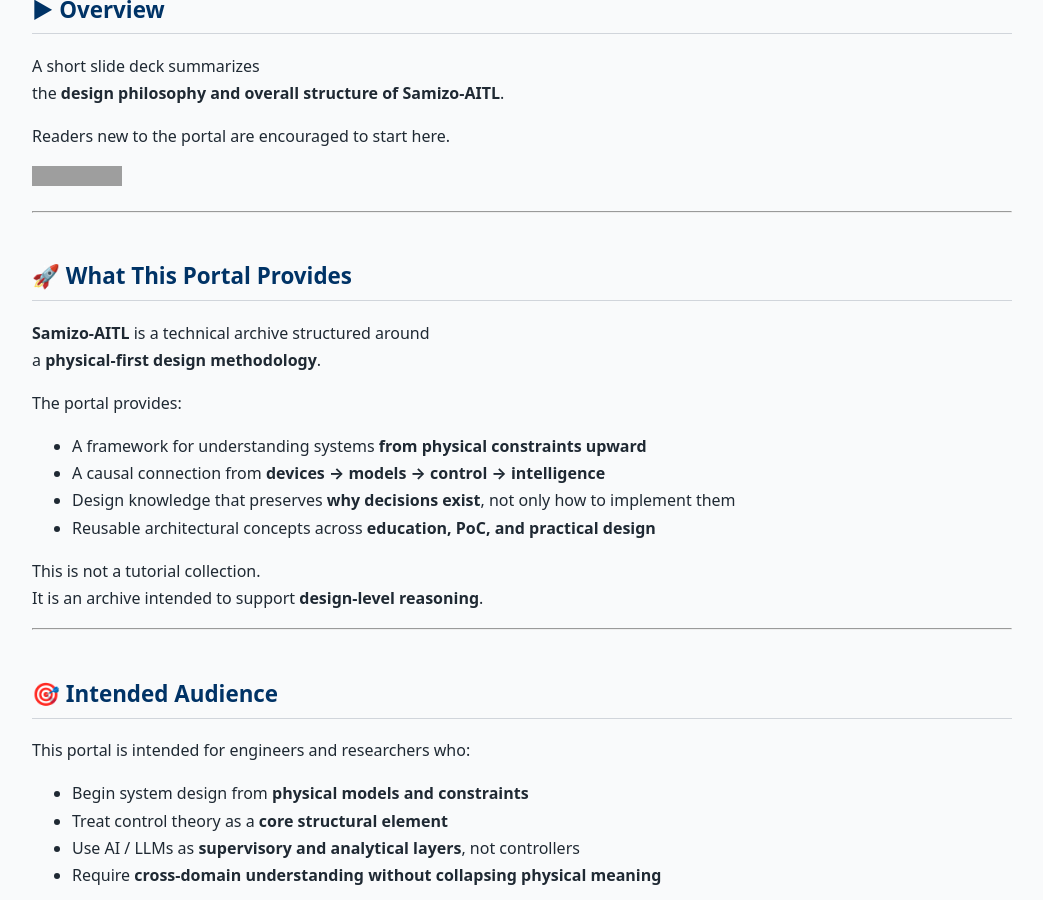
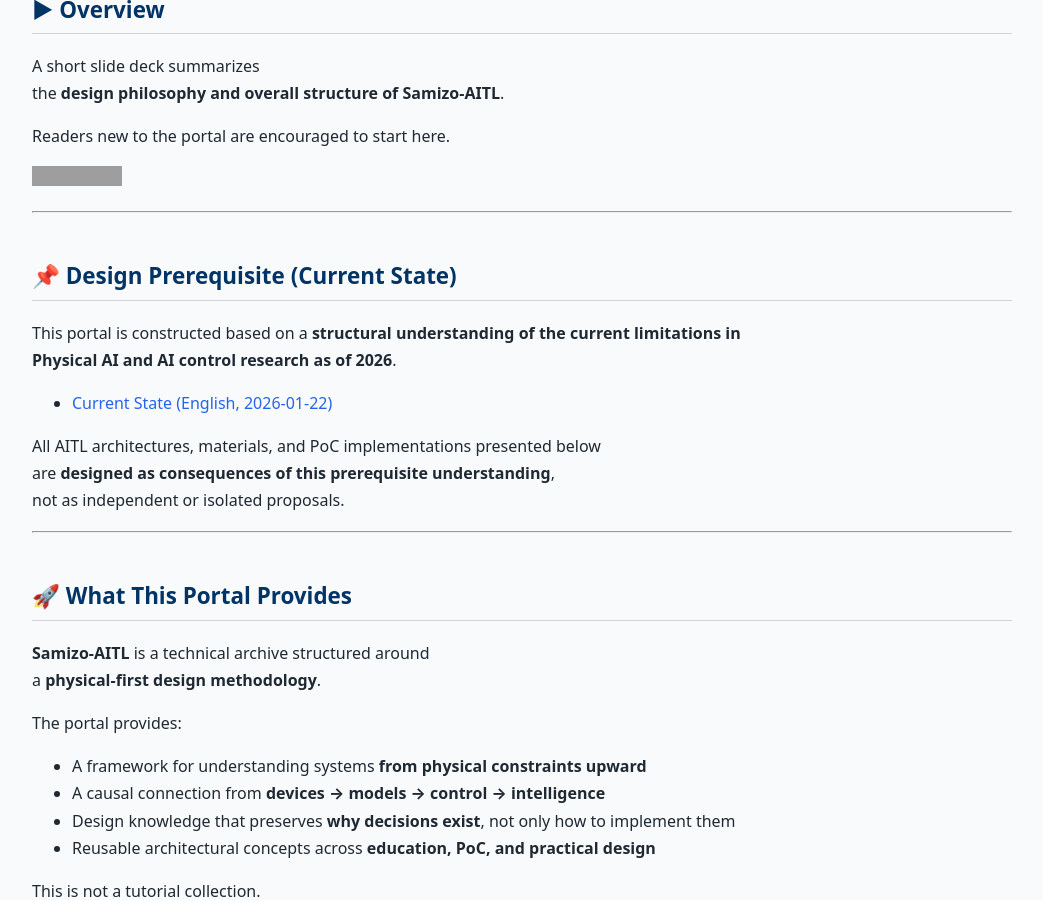
Before and after one commit to Samizo-AITL/Samizo-AITL.github.io, a Jekyll site: the page built from portal/en/index.md, in a window 1280 px wide and 900 px high, scrolled down 404 px. Shown: the whole window, without its empty margins (118-1161 px from the left). Built offline with Jekyll 4.4.1, drawn with Linux system fonts in a browser that asks for light colours; grey boxes are pictures that could not be loaded.

Commit message:
Update index.md

```diff
--- a/portal/en/index.md
+++ b/portal/en/index.md
@@ -23,6 +23,19 @@ the **design philosophy and overall structure of Samizo-AITL**.
 Readers new to the portal are encouraged to start here.
 
 [![Overview Slides](https://img.shields.io/badge/Overview-Slides-blue?style=for-the-badge&logo=github)](https://samizo-aitl.github.io/about/marp/en/samizo-aitl-presentation.html)
+
+---
+
+## 📌 Design Prerequisite (Current State)
+
+This portal is constructed based on a **structural understanding of the current limitations in
+Physical AI and AI control research as of 2026**.
+
+- [Current State (English, 2026-01-22)](https://samizo-aitl.github.io/about/current/en/current_state_20260122.html)
+
+All AITL architectures, materials, and PoC implementations presented below
+are **designed as consequences of this prerequisite understanding**,
+not as independent or isolated proposals.
 
 ---
 
```
